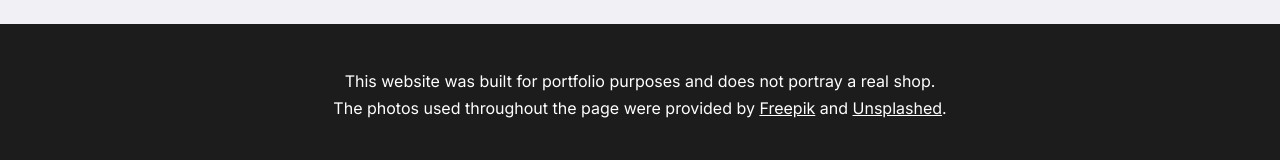
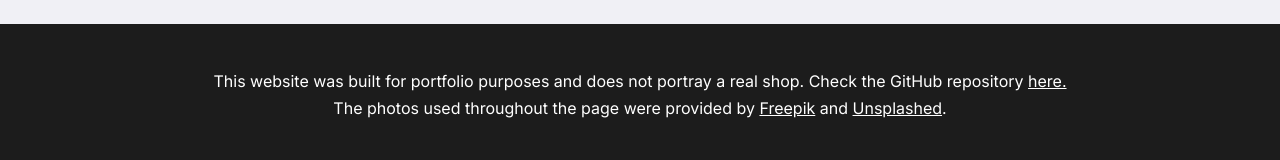
Before and after one commit to renan-aquino/online-store, a Next.js app: page / in a window 1280 px wide. Shown: the part 182-342 px from the top of the page. Built offline with nearby package versions, Linux system fonts and the light colour scheme; no server answers.

Commit message:
feat: added a link to the github repo

```diff
--- a/src/components/footer.tsx
+++ b/src/components/footer.tsx
@@ -23,7 +23,7 @@ const Container = styled.div`
 export function Footer(){
     return(
         <Container>
-            <p>This website was built for portfolio purposes and does not portray a real shop.</p>
+            <p>This website was built for portfolio purposes and does not portray a real shop. Check the GitHub repository <a href="https://online-store-blond.vercel.app/" target="_blank">here.</a></p>
             <p>The photos used throughout the page were provided by <a href="https://www.freepik.com/" target="_blank">Freepik</a> and <a href="https://unsplash.com/" target="_blank">Unsplashed</a>.</p>
         </Container>
     )
```
